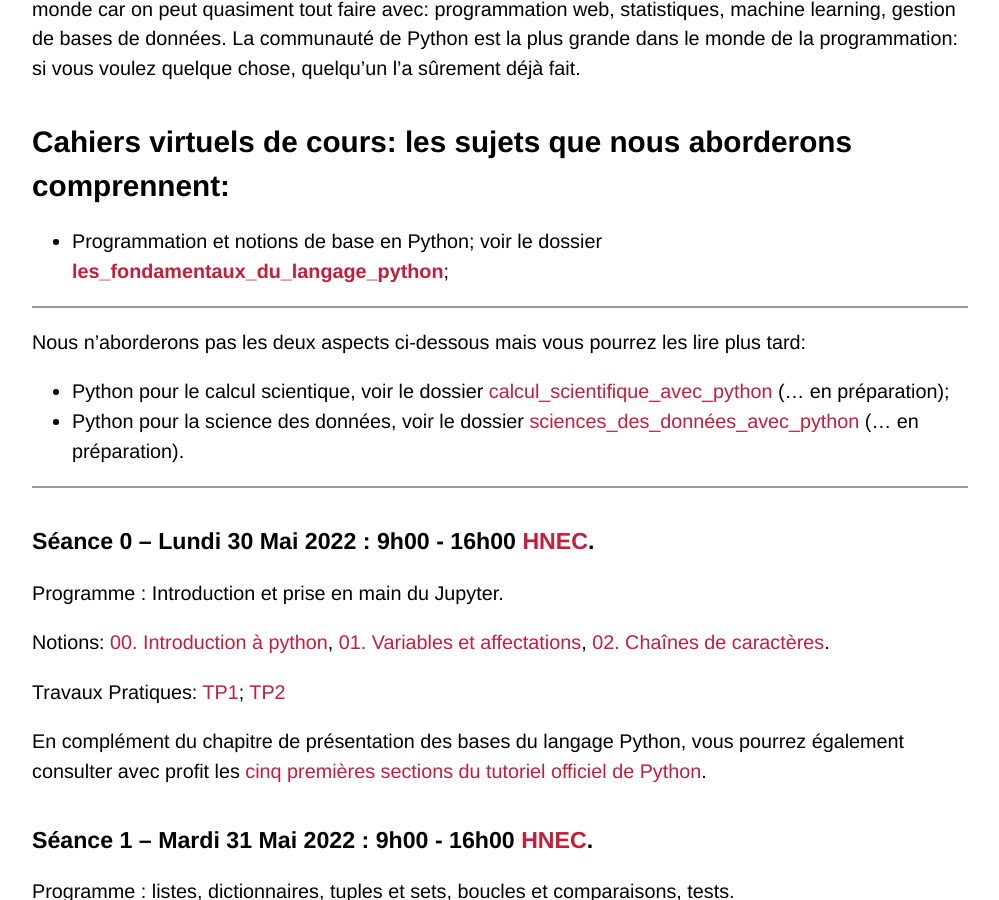
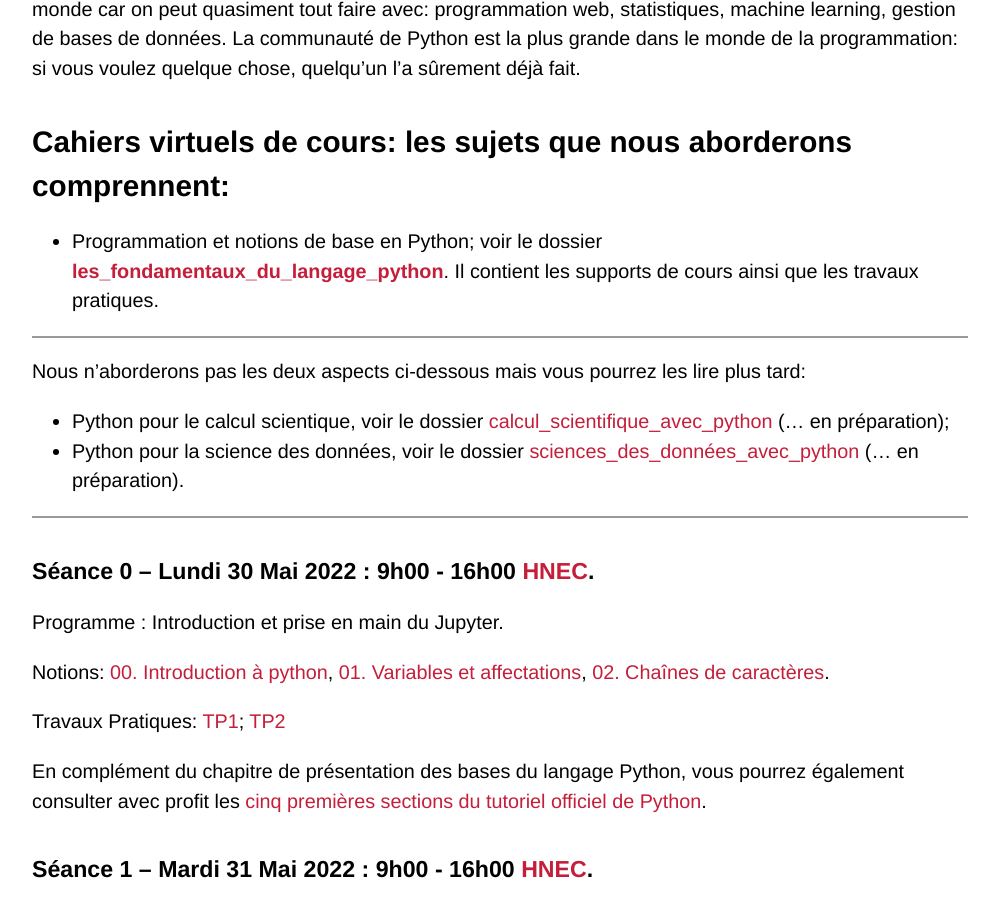
Before and after one commit to WoComtoQC/wocomtoqc.github.io, a Jekyll site: the page built from organisation.md, in a window 1280 px wide and 900 px high, scrolled down 1086 px. Shown: the whole window, without its empty margins (140-1139 px from the left). Built offline with Jekyll 4.4.1, drawn with Linux system fonts in a browser that asks for light colours; some web fonts are replaced; our own code applies the rules of GitHub Pages for plain Markdown files.

Commit message:
Update organisation.md

```diff
--- a/organisation.md
+++ b/organisation.md
@@ -23,7 +23,7 @@ Les avantages de Python sont nombreux. D'une part c'est sans doute le langage de
 
 ## Cahiers virtuels de cours: les sujets que nous aborderons comprennent:
 
-  * Programmation et notions de base en Python; voir le dossier [**les_fondamentaux_du_langage_python**](https://github.com/KeuCoding/Introduction-a-la-programmation-avec-Python-In2Py/tree/main/les_fondamentaux_du_langage_python);
+  * Programmation et notions de base en Python; voir le dossier [**les_fondamentaux_du_langage_python**](https://github.com/KeuCoding/Introduction-a-la-programmation-avec-Python-In2Py/tree/main/les_fondamentaux_du_langage_python). Il contient les supports de cours ainsi que les travaux pratiques.
 
 ****
   Nous n'aborderons pas les deux aspects ci-dessous mais vous pourrez les lire plus tard:
```
